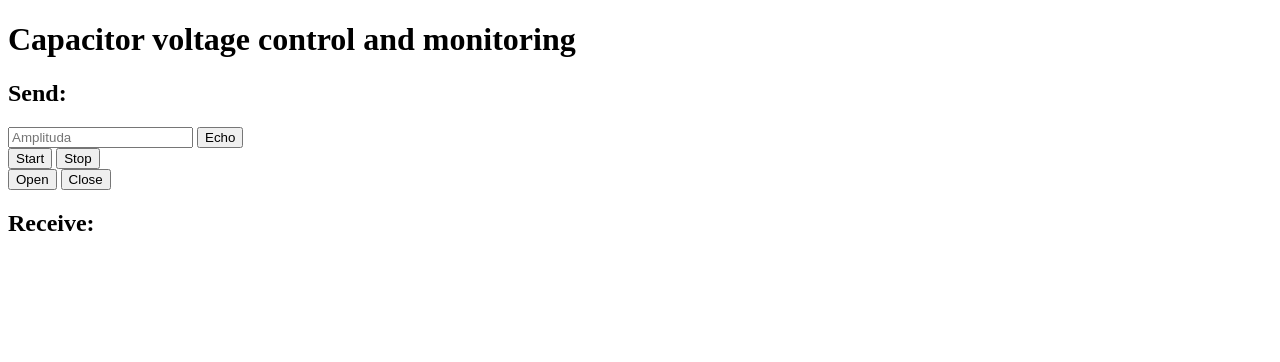
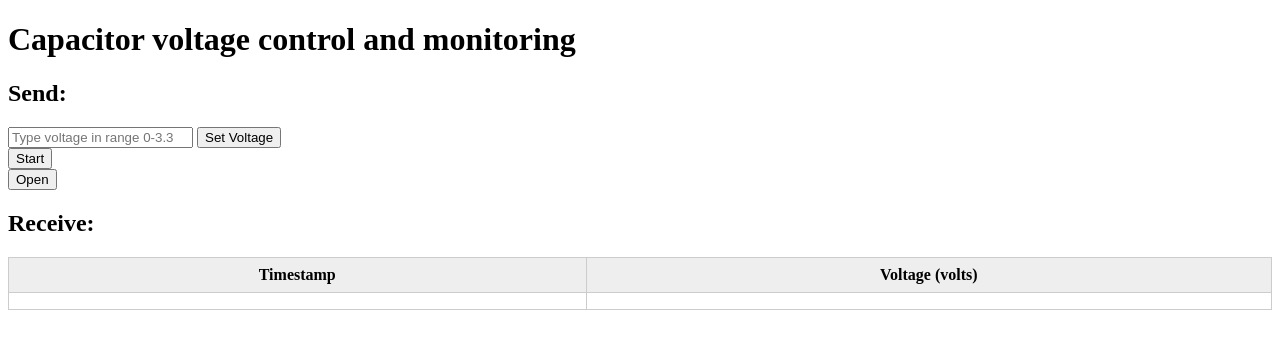
Before and after one commit to kr-filip/control-monitor, a Flask app: page / in a window 1280 px wide. Shown: the top 362 px of the page. Run offline with Flask 2, Linux system fonts and the light colour scheme; lists and menus that the app fills with data are empty; some libraries are stand-ins or nearby versions.

Commit message:
+serial communication, displaying data in a table

```diff
--- a/webApp/app.py
+++ b/webApp/app.py
@@ -1,6 +1,8 @@
 from threading import Lock
 from flask import Flask, render_template, session, request, jsonify, url_for
 from flask_socketio import SocketIO, emit, disconnect
+import time
+import serial
 
 async_mode = None
 app = Flask(__name__)
@@ -11,18 +13,31 @@ thread_lock = Lock()
 
 def background_thread(args):
     count = 0
-    dataCounter=0
-
+    dataCounter = 0
+    dataList = []
+    ser = serial.Serial(
+    port='/dev/ttyS0',
+    baudrate =9600,
+    timeout=1
+     )
     while True:
         if args:
           A = dict(args).get('A')
+          #dbV = dict(args).get('db_value')
         else:
           A = 1
-          dbV = 'something'
+          dbV = 'nieco'
         print(A)
+        #print(dbV)
+        #print(args)
         socketio.sleep(2)
         count += 1
         dataCounter +=1
+        serialData=float(ser.readline())
+#
+        socketio.emit('my_response',
+                      {'data': serialData, 'count': time.asctime(time.localtime(time.time()))},
+                      namespace='/test')
 
 @app.route('/')
 def index():
@@ -32,12 +47,14 @@ def index():
 def test_message(message):
     session['receive_count'] = session.get('receive_count', 0) + 1
     session['A'] = message['data']
+    emit('my_response',
+    {'data': message['data'], 'count': session['receive_count']})
 
 @socketio.on('disconnect_request', namespace='/test')
 def disconnect_request():
     session['receive_count'] = session.get('receive_count', 0) + 1
     emit('my_response',
-         {'data': 'Disconnected!', 'count': session['receive_count']})
+         {'data': 'Disconnected!', 'count': session['receive_count']},namespace='/test')
     disconnect()
     session['A']="Client disconnected"
 
@@ -47,11 +64,13 @@ def test_connect():
     with thread_lock:
         if thread is None:
             thread = socketio.start_background_task(target=background_thread, args=session._get_current_object())
-    emit('my_response', {'data': 'Connected to server', 'count': 0})
+    emit('my_response', {'data': 'Connected to server', 'count': 0},namespace='/test')
+
 
 @socketio.on('disconnect', namespace='/test')
 def test_disconnect():
     print('Client disconnected', request.sid)
 
+
 if __name__ == '__main__':
     socketio.run(app, host="0.0.0.0", port=80, debug=True)
--- a/webApp/templates/index.html
+++ b/webApp/templates/index.html
@@ -9,36 +9,103 @@
       var namespace;
       var socket;
 
-      $('form#disconnect').submit(function(event) {
+      $('#startStop').click(function(event) {
+          console.log($('#startStop').val());
+
+          if ($(this).val() == "start") {
+            $(this).val("stop");
+            $(this).text("Stop");
+          }
+          else {
+            $(this).val("start");
+            $(this).text("Start");
+          }
+          return false; });
+
+      $('#closeButton').click(function(event) {
           socket.emit('disconnect_request');
           return false; });
-          $('#buttonValOpen').click(function(event) {
-          //console.log($('#buttonVal').val());
+
+      $('#openClose').click(function(event) {
+        console.log($('#openClose').val());
+        if ($(this).val() == "open") {
+              $(this).val("close");
+              $(this).text("Close");
+            }
+            else {
+              $(this).val("open");
+              $(this).text("Open");
+            }
+
       namespace = '/test';
       socket = io.connect(location.protocol + '//' + document.domain + ':' + location.port + namespace);
+
       socket.on('connect', function() {
-          socket.emit('my_event', {data: 'Client connected'}); });
+      socket.emit('my_event', {data: 'Client connected'});
+      });
+
       socket.on('my_response', function(msg) {
       console.log(msg.data);
-          $('#log').append('Received #'+msg.count+': '+msg.data+'<br>').html(); });
+      $('#serialId').append(msg.count+'<br>').html();
+      $('#serialValue').append(msg.data+'<br>').html();
       return false; });
     });
+});
+
     </script>
+
+    <style>
+      .tableFixHead {
+        overflow-y: auto;
+        height: 106px;
+      }
+      .tableFixHead thead th {
+        position: sticky;
+        top: 0;
+      }
+      table {
+        border-collapse: collapse;
+        width: 100%;
+      }
+      th,
+      td {
+        padding: 8px 16px;
+        border: 1px solid #ccc;
+      }
+      th {
+        background: #eee;
+      }
+    </style>
+
  </head>
  <body>
   <h1>Capacitor voltage control and monitoring</h1>
   <h2>Send:</h2>
-  <form id="emit" method="POST" action='#'>
-    <input type="text" name="emit_value" id="emit_value" placeholder="Amplituda">
-    <input type="submit" value="Echo">
+  <form id="emit" method="POST" action="#">
+    <input type="text" name="emit_value" id="emit_value" placeholder="Type voltage in range 0-3.3">
+    <input type="submit" value="Set Voltage">
   </form>
-  <button id="buttonVal" type="submit" value="start">Start</button>
-  <button id="buttonValStop" type="submit" value="stop">Stop</button>
-  <form id="disconnect" method="POST" action="#">
-    <button id="buttonValOpen" type="submit" value="open">Open</button>
-    <input type="submit" value="Close">
+  <button id="startStop" type="submit" value="start">Start</button>
+  <form id="connector" method="GET" action="#" >
+    <button id="openClose" type="submit" value="open">Open</button>
   </form>
   <h2>Receive:</h2>
-  <div id="log"></div>
+
+ <div class="tableFixHead">
+      <table>
+        <thead>
+          <tr>
+            <th>Timestamp</th>
+            <th>Voltage (volts)</th>
+          </tr>
+        </thead>
+        <tbody>
+          <tr>
+            <td id="serialId"></td>
+            <td id="serialValue"></td>
+          </tr>
+        </tbody>
+      </table>
+    </div>
  </body>
 </html>
```
Lines whose indentation alone changed are shown as unchanged.
